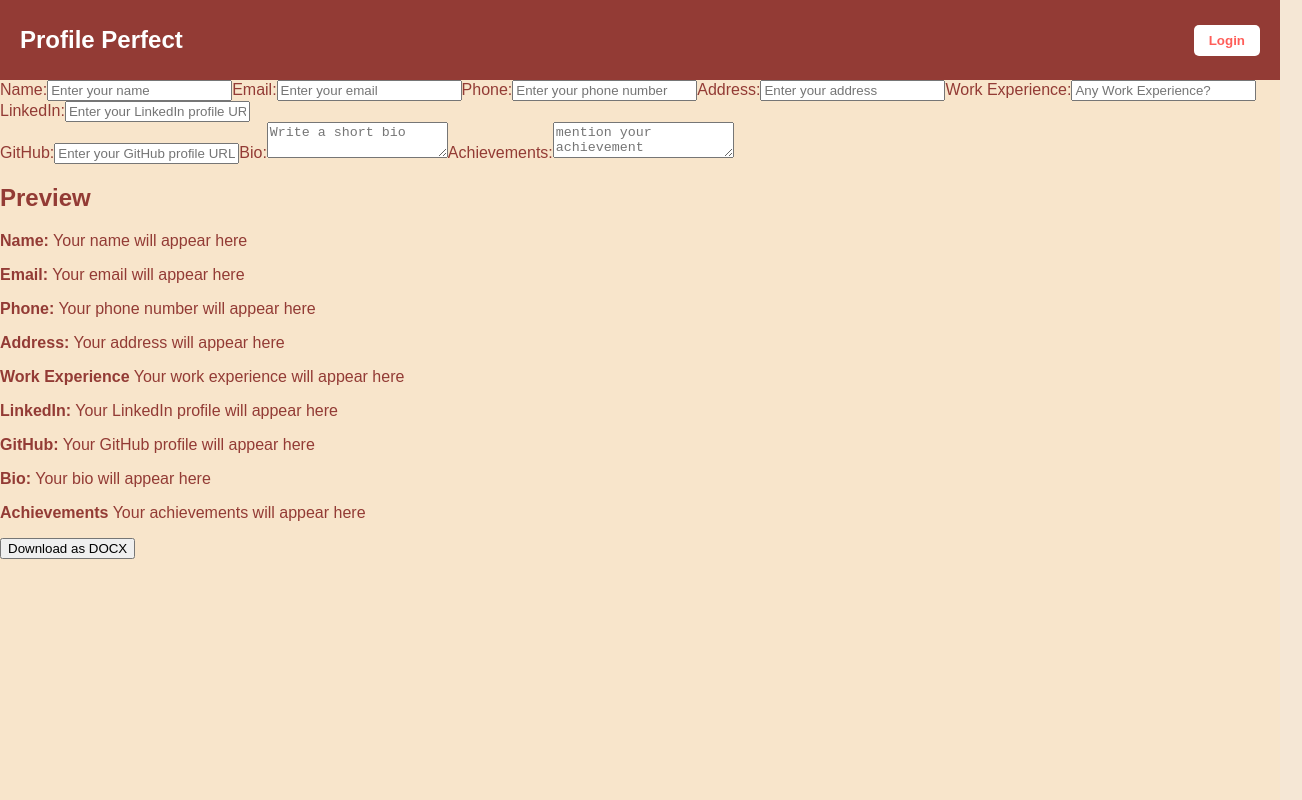
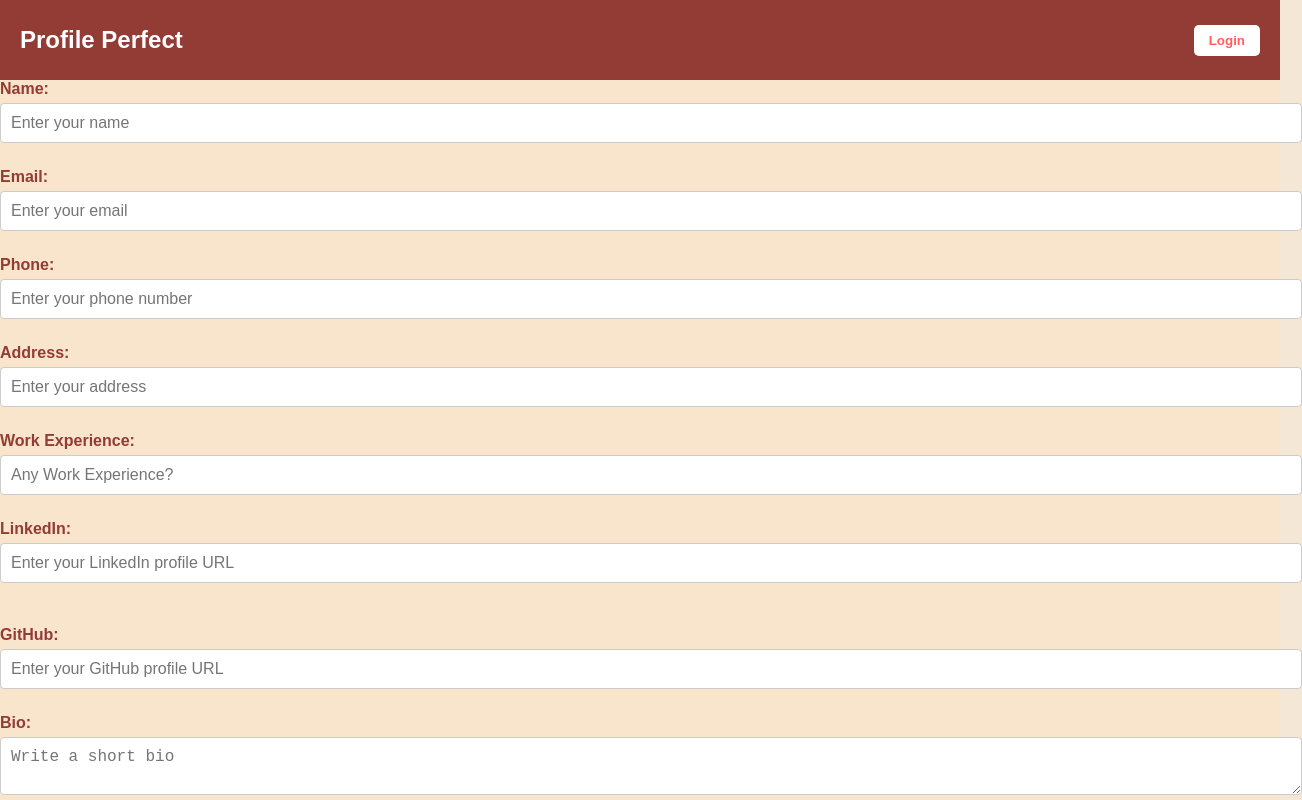
Before and after one commit to Shivanieltore/resumes, a React (Create React App) app in the folder client/: page /personal-info in a window 1280 px wide. Shown: the top 800 px of the page, 1302 px wide, since content can reach past the window. Built offline with nearby package versions, Linux system fonts and the light colour scheme.

Commit message:
Initial commit

```diff
--- a/client/src/components/Previewcontainer.css
+++ b/client/src/components/Previewcontainer.css
@@ -33,7 +33,7 @@
   /* Style the labels inside the paragraph for emphasis */
   .preview-container p strong {
     font-weight: bold;
-    color: #007bff;
+    color: #933b35;
     font-size: 18px;
   }
 
@@ -57,7 +57,7 @@
     font-size: 16px;
     font-weight: bold;
     color: #fff;
-    background-color: #007bff;
+    background-color: #933b35;
     border: none;
     border-radius: 6px;
     cursor: pointer;
@@ -68,7 +68,7 @@
   }
 
   .download-btn:hover {
-    background-color: #0056b3;
+    background-color: #933b35;
   }
 
   /* Styling the form labels */
@@ -94,7 +94,7 @@
   /* Focus state for form fields */
   form input:focus,
   form textarea:focus {
-    border-color: #007bff;
+    border-color: #933b35;
     outline: none;
   }
 
@@ -130,5 +130,5 @@
   .skills strong,
   .experience strong {
     font-size: 18px;
-    color: #007bff;
+    color: #933b35;
   }
--- a/client/src/components/Templates.jsx
+++ b/client/src/components/Templates.jsx
@@ -1,7 +1,7 @@
 import React, { useState } from "react";
 import { Packer, Document, Paragraph } from "docx";
 import { saveAs } from "file-saver";
-
+import "./Previewcontainer.css";
 function Templates() {
   const [formData, setFormData] = useState({
     name: "",
```
